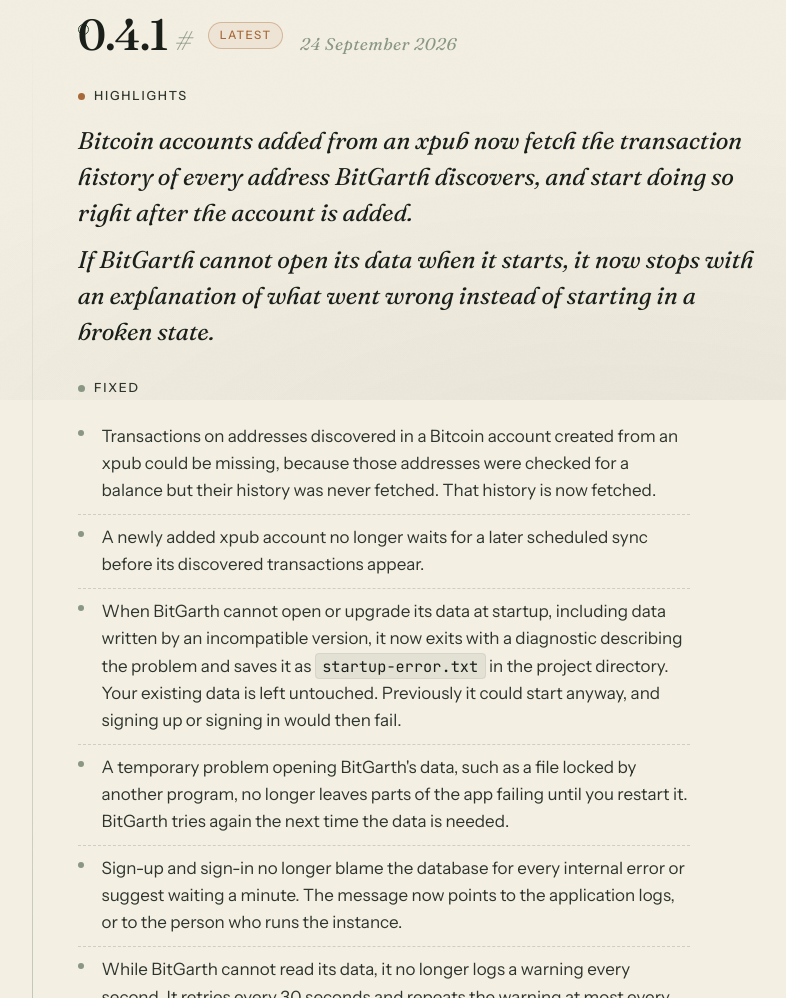
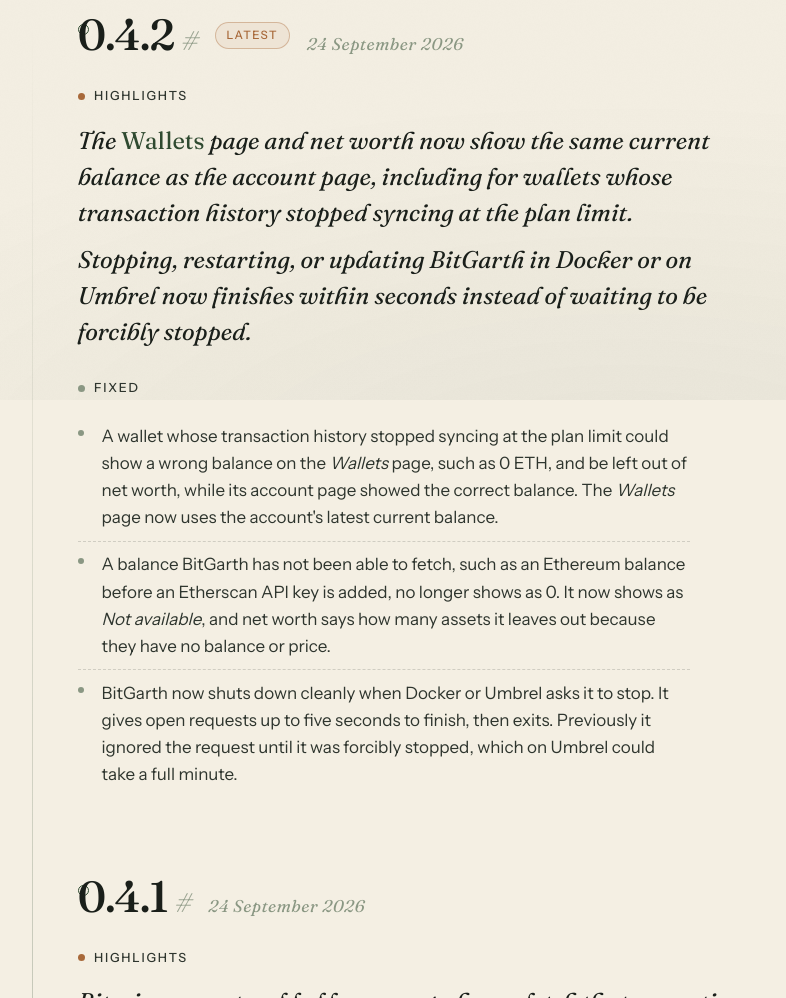
Before and after one commit to BitGarth/bitgarth-landing, a website: page releases.html in a window 1280 px wide. Shown: the part 400-1398 px from the top of the page, without its empty margins (16-802 px from the left). Drawn offline with Linux system fonts and the light colour scheme.

Commit message:
BitGarth v0.4.2

```diff
--- a/releases.html
+++ b/releases.html
@@ -302,13 +302,39 @@
                Groups: highlights → new → fixed (omit any that are empty).
                ════════════════════════════════════════════════════════════════ -->
 
+          <article class="release" id="0.4.2">
+            <header class="release-head">
+              <h2 class="release-version">
+                0.4.2
+                <a class="release-anchor" href="#0.4.2" aria-label="Copy link to version 0.4.2">#</a>
+              </h2>
+              <span class="latest-tag">Latest</span>
+              <p class="release-date">24 September 2026</p>
+            </header>
+
+            <section class="change-group highlights">
+              <h3>Highlights</h3>
+              <p class="highlight">The <em>Wallets</em> page and net worth now show the same current balance as the account page, including for wallets whose transaction history stopped syncing at the plan limit.</p>
+              <p class="highlight">Stopping, restarting, or updating BitGarth in Docker or on Umbrel now finishes within seconds instead of waiting to be forcibly stopped.</p>
+            </section>
+
+            <section class="change-group fixed">
+              <h3>Fixed</h3>
+              <ul class="change-list">
+                <li>A wallet whose transaction history stopped syncing at the plan limit could show a wrong balance on the <em>Wallets</em> page, such as 0 ETH, and be left out of net worth, while its account page showed the correct balance. The <em>Wallets</em> page now uses the account's latest current balance.</li>
+                <li>A balance BitGarth has not been able to fetch, such as an Ethereum balance before an Etherscan API key is added, no longer shows as 0. It now shows as <em>Not available</em>, and net worth says how many assets it leaves out because they have no balance or price.</li>
+                <li>BitGarth now shuts down cleanly when Docker or Umbrel asks it to stop. It gives open requests up to five seconds to finish, then exits. Previously it ignored the request until it was forcibly stopped, which on Umbrel could take a full minute.</li>
+              </ul>
+            </section>
+
+          </article>
+
           <article class="release" id="0.4.1">
             <header class="release-head">
               <h2 class="release-version">
                 0.4.1
                 <a class="release-anchor" href="#0.4.1" aria-label="Copy link to version 0.4.1">#</a>
               </h2>
-              <span class="latest-tag">Latest</span>
               <p class="release-date">24 September 2026</p>
             </header>
 
```
